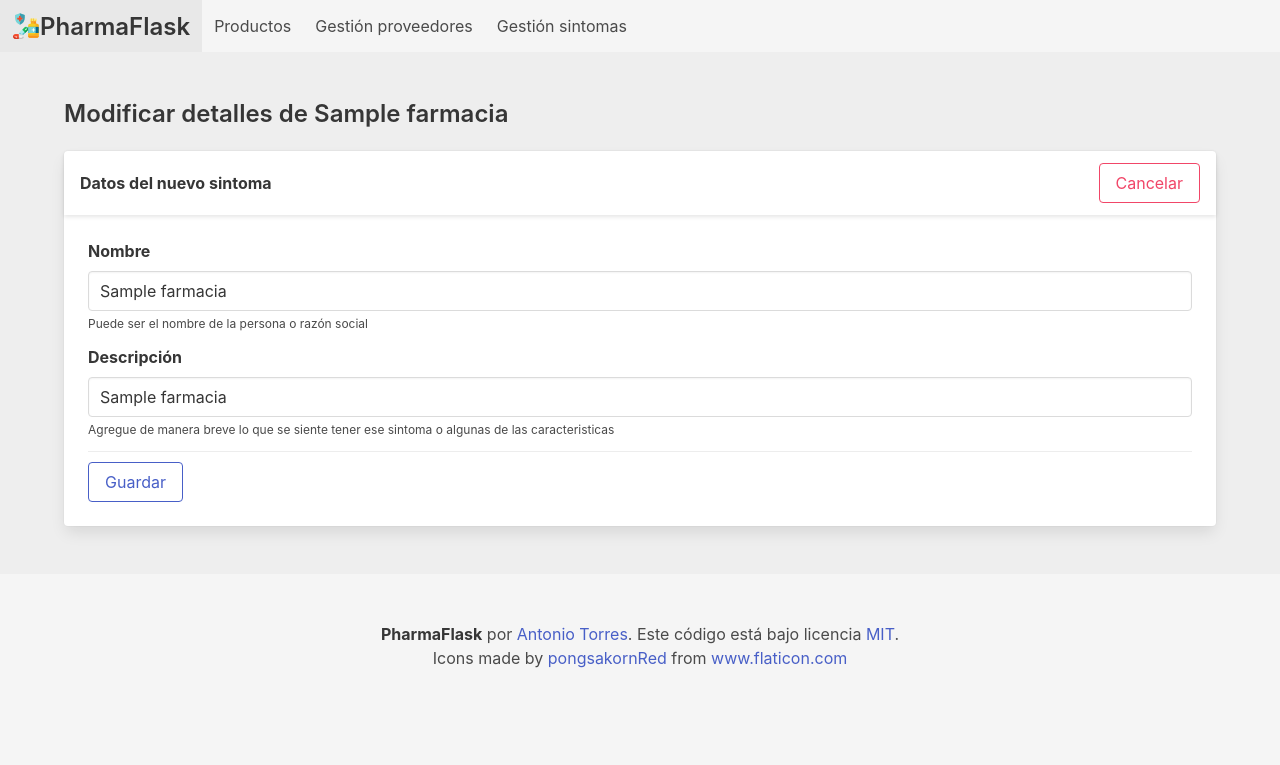
After one commit to antoniotorresz/PharmaFlask, a Flask app: page /Indicaciones/Edit/1 in a window 1280 px wide. The commit adds this page. Shown: the top 765 px of the page. Run offline with Flask 2, Linux system fonts and the light colour scheme; a database or web service that is not in the repository returns one stand-in record (values such as "Sample title"); some libraries are stand-ins or nearby versions.

Commit message:
modulo sintomas terminado

```diff
--- a/app.py
+++ b/app.py
@@ -52,7 +52,37 @@
 
 @app.route('/Indicaciones')
 def index_indicaciones():
-    return "index indicaciones"
+    return render_template('index_indicaciones.html', indicaciones = db_consulta("SELECT * FROM farmacia.indicacion order by id_indicacion desc "))
+
+@app.route('/Indicaciones/Save', methods=["GET", "POST"])
+def indicacion_guardar():
+    if request.method == "GET":
+        return render_template('agregar_indicacion.html')
+    if request.method == "POST":
+        nombre = request.form['nombre']
+        desc = request.form['descripcion']
+
+        query = "INSERT INTO farmacia.indicacion(nombre, descripcion) VALUES ('{}', '{}')".format(nombre, desc)
+        db_modificacion(query)
+        return redirect(url_for('index_indicaciones'))
+
+@app.route('/Indicaciones/Edit/<int:id>', methods=["GET", "POST"])
+def indicacion_editar(id):
+    if request.method == "GET":
+        indicacion = db_consulta("SELECT * FROM farmacia.indicacion WHERE id_indicacion = {}".format(id))[0]
+        return render_template('editar_indicacion.html', i = indicacion)
+    if request.method == "POST":
+        nombre = request.form['nombre']
+        desc = request.form['descripcion']
+        query = "UPDATE farmacia.indicacion SET nombre = '{}', descripcion = '{}' WHERE id_indicacion = {}".format(nombre, desc, id)
+        db_modificacion(query)
+        return redirect(url_for('index_indicaciones'))
+
+@app.route('/Indicaciones/Delete/<int:id>', methods=["GET"])
+def indicacion_eliminar(id):
+    if id:
+        db_modificacion("DELETE FROM farmacia.indicacion WHERE id_indicacion = {}".format(id))
+        return redirect(url_for('index_indicaciones'))
 
 @app.route('/Proveedores')
 def index_proveedores():
@@ -81,6 +111,7 @@
         conn.commit()
     except Exception as e:
         print("Error modificando regristro -> {}".format(e))
+        conn.rollback()
     finally:
         conn.close()
 
--- a/templates/agregar_proveedor.html
+++ b/templates/agregar_proveedor.html
@@ -1,6 +1,6 @@
 {% extends 'base.html' %}
 
-{% block title %}Inicio - Sistema gestor farmacia{% endblock %}
+{% block title %}Registro proveedor{% endblock %}
 
 {% block content %}
     <h1 class="title is-4">Registrar nuevo proveedor</h1>
--- /dev/null
+++ b/templates/editar_indicacion.html
@@ -0,0 +1,43 @@
+{% extends 'base.html' %}
+
+{% block title %}Registro sintoma{% endblock %}
+
+{% block content %}
+    <h1 class="title is-4">Modificar detalles de {{ i[1] }}</h1>
+    <div class="card">
+        <div class="card-header">
+            <p class="card-header-title">
+                Datos del nuevo sintoma
+            </p>
+            <div class="card-header-icon">
+                <a class="button is-danger is-outlined" href="{{ url_for('index_indicaciones') }}" onclick="return confirm('Se perderán todos los cambios \n ¿Continuar?')">Cancelar</a>
+            </div>
+        </div>
+
+        <div class="card-content">
+            <div class="content">
+                <form action="{{ url_for('indicacion_editar', id=i[0]) }}" method="POST">
+                    <div class="field">
+                        <label class="label">Nombre</label>
+                        <div class="control">
+                            <input class="input" type="text" name="nombre" value="{{ i[1] }}" required>
+                        </div>
+                        <p class="help">Puede ser el nombre de la persona o razón social</p>
+                    </div>
+
+                    <div class="field">
+                        <label class="label">Descripción</label>
+                        <div class="control">
+                            <input class="input" type="text" name="descripcion" value="{{ i[2] }}" required>
+                        </div>
+                        <p class="help">Agregue de manera breve lo que se siente tener ese sintoma o algunas de las caracteristicas</p>
+                    </div>
+                    <div class="card-footer">
+                        <button type="submit" class="button is-link is-outlined" style="margin-top: 10px;">Guardar
+                        </button>
+                    </div>
+                </form>
+            </div>
+        </div>
+    </div>
+{% endblock %}
--- a/templates/index_proveedores.html
+++ b/templates/index_proveedores.html
@@ -1,6 +1,6 @@
 {% extends 'base.html' %}
 
-{% block title %}Productos{% endblock %}
+{% block title %}Proveedores{% endblock %}
 
 {% block content %}
     <h1 class="title is-4">Gestión de proveedores</h1>
```
Also changed, not shown: templates/agregar_indicacion.html (added, +43 -0 lines), templates/index_indicaciones.html (added, +40 -0 lines).
